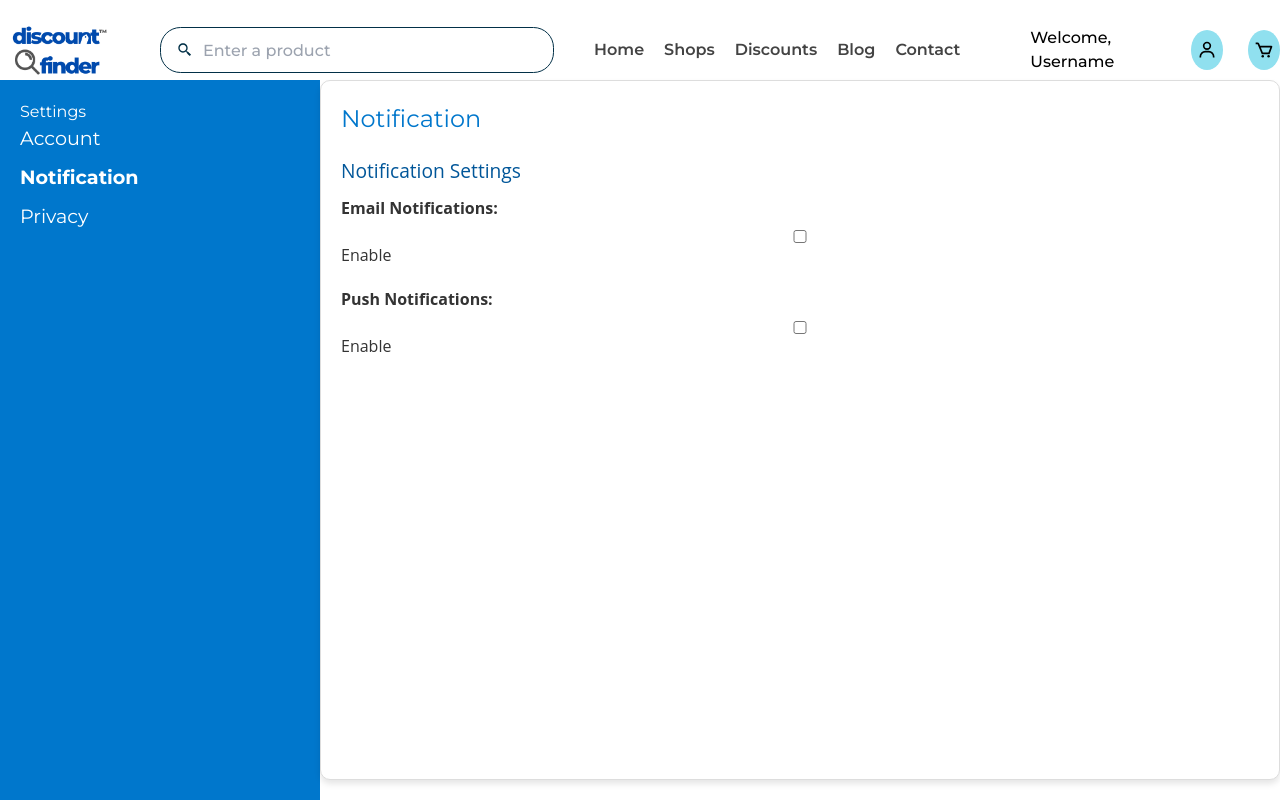
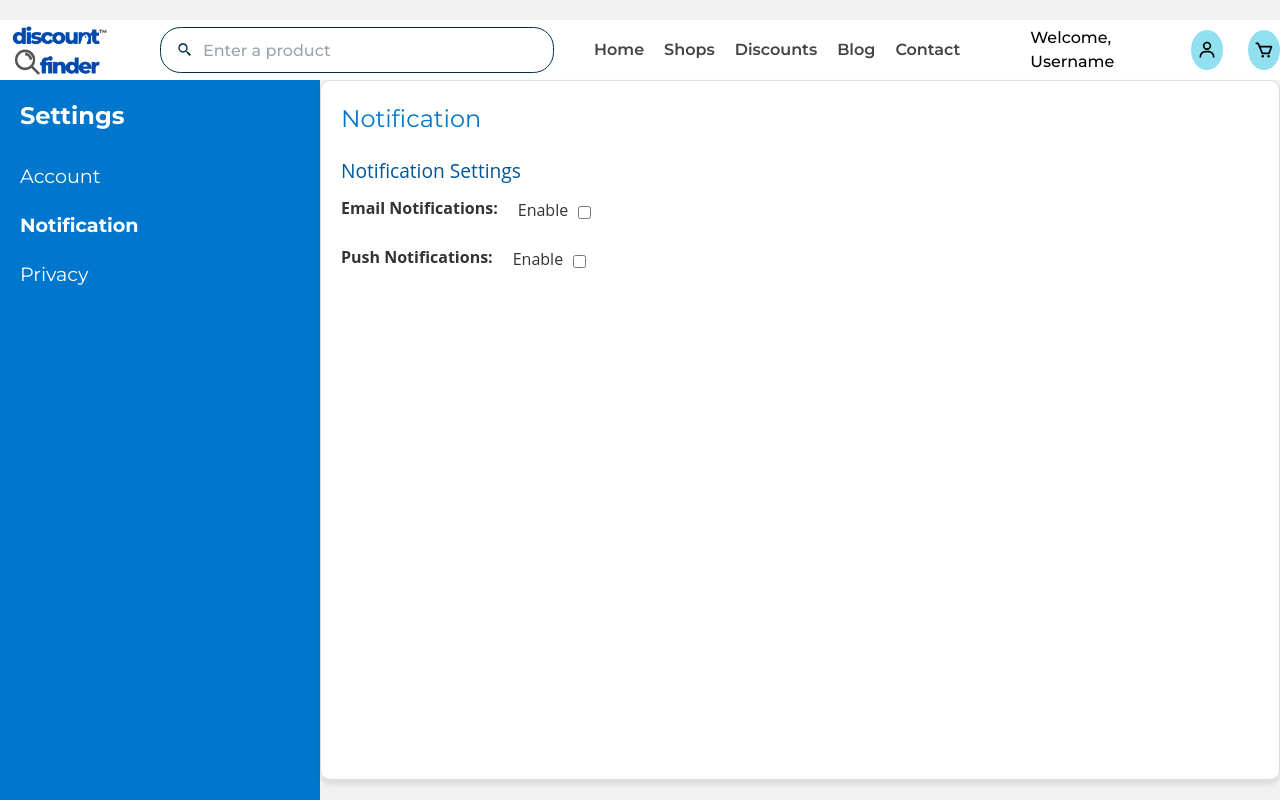
Before and after one commit to ryandela44/soen357Project, a React (Create React App) app: page /settings in a window 1280 px wide. Both pictures are taken after a click on the item "Notification". Built offline with nearby package versions, Linux system fonts and the light colour scheme.

Commit message:
fix settings ui

```diff
--- a/src/Component/LeftColumn/LeftColumn.js
+++ b/src/Component/LeftColumn/LeftColumn.js
@@ -6,7 +6,7 @@ const LeftColumn = ({ selectedSetting, onSettingSelect }) => {
 
     return (
         <div className="left-column">
-            <h2>Settings</h2>
+            <h2 className="font-bold text-2xl mb-5">Settings</h2>
             <ul>
                 {settings.map((setting) => (
                     <li
--- a/src/Component/Settings/Settings.css
+++ b/src/Component/Settings/Settings.css
@@ -2,7 +2,7 @@
     display: flex;
     flex-direction: column;
     height: 100vh;
-    background-color: #FFFFFF;
+    background-color: #F2F2F2;
     font-family: Open Sans, sans-serif;
 }
 
@@ -31,6 +31,7 @@
     cursor: pointer;
     margin-bottom: 10px;
     font-size: 1.2rem;
+    padding-top: 10px;;
 }
 
 .left-column li:hover {
--- a/src/Component/SettingsCard/SettingsCard.css
+++ b/src/Component/SettingsCard/SettingsCard.css
@@ -71,6 +71,16 @@
     transition: background-color 0.3s; /* Smooth transition for hover effect */
 }
 
+.settings-card .checkbox-group {
+    display: flex;
+    align-items: center;
+    gap:10px;
+}
+
+.settings-card .checkbox-group label {
+    margin-right: 10px; /* Add some space between label and checkbox */
+}
+
 .settings-card button:hover {
     background-color: #005699; /* Dark blue on hover for effect */
 }
--- a/src/Component/SettingsCard/SettingsCard.js
+++ b/src/Component/SettingsCard/SettingsCard.js
@@ -1,7 +1,7 @@
-import React, {useState} from "react";
+import React, { useState } from "react";
 import "./SettingsCard.css";
 
-const SettingsCard = ({ selectedSetting, isCardOpen}) => {
+const SettingsCard = ({ selectedSetting, isCardOpen }) => {
     const [radius, setRadius] = useState('');
 
     const handleRadiusChange = (event) => {
@@ -47,12 +47,16 @@ const SettingsCard = ({ selectedSetting, isCardOpen}) => {
                     <div>
                         <h3>Notification Settings</h3>
                         <div className="settings-input-group">
-                            <label>Email Notifications:</label>
-                            <input type="checkbox" /> Enable
+                            <div className="checkbox-group">
+                                <label>Email Notifications:</label>
+                                Enable <input type="checkbox" />
+                            </div>
                         </div>
                         <div className="settings-input-group">
-                            <label>Push Notifications:</label>
-                            <input type="checkbox" /> Enable
+                            <div className="checkbox-group">
+                                <label>Push Notifications:</label>
+                                Enable <input type="checkbox" />
+                            </div>
                         </div>
                     </div>
                 );
@@ -69,8 +73,10 @@ const SettingsCard = ({ selectedSetting, isCardOpen}) => {
                             </select>
                         </div>
                         <div className="settings-input-group">
-                            <label>Search Engine Indexing:</label>
-                            <input type="checkbox" /> Allow
+                            <div className="checkbox-group">
+                                <label>Search Engine Indexing:</label>
+                                Allow <input type="checkbox" />
+                            </div>
                         </div>
                     </div>
                 );
```
